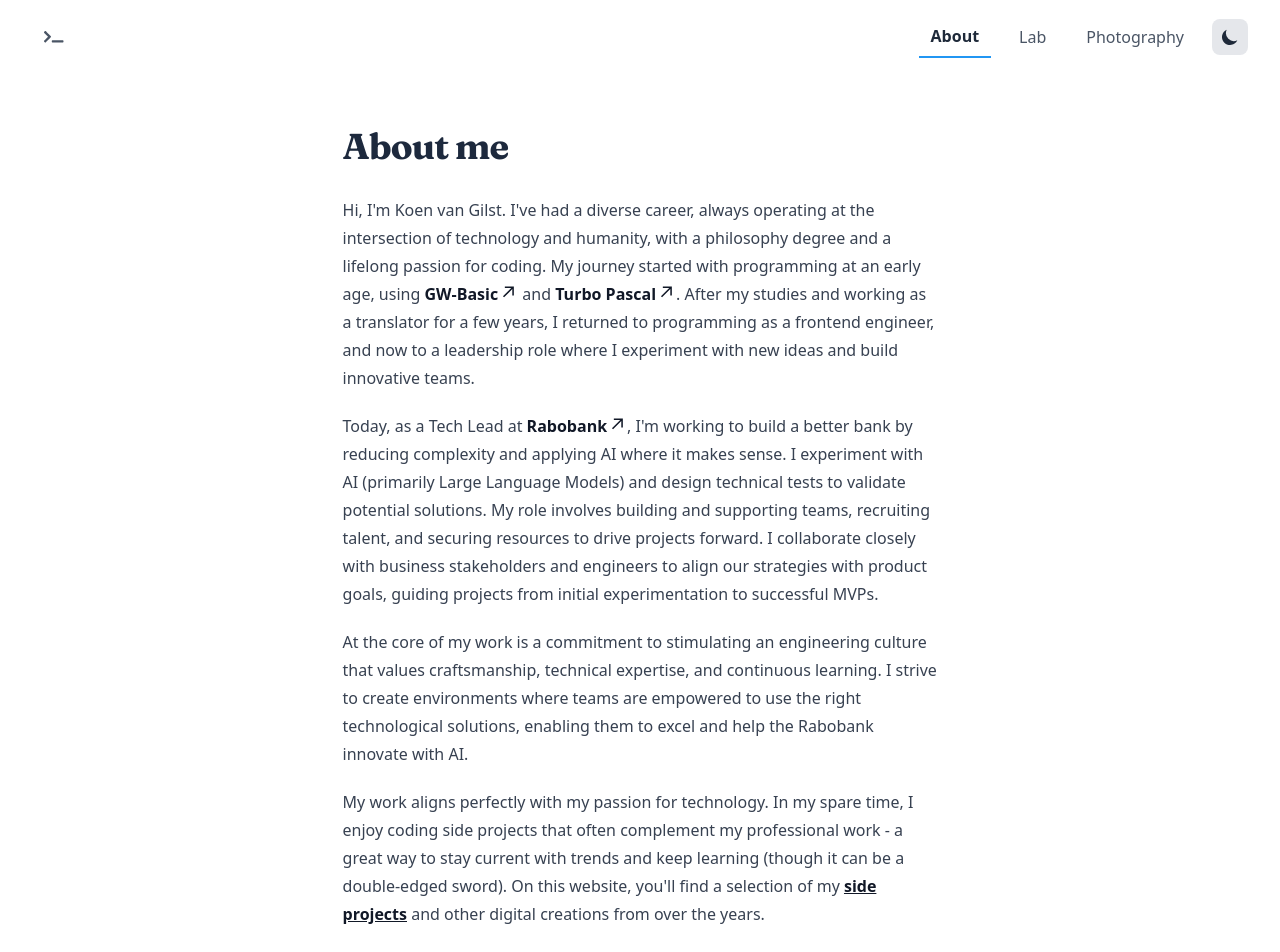
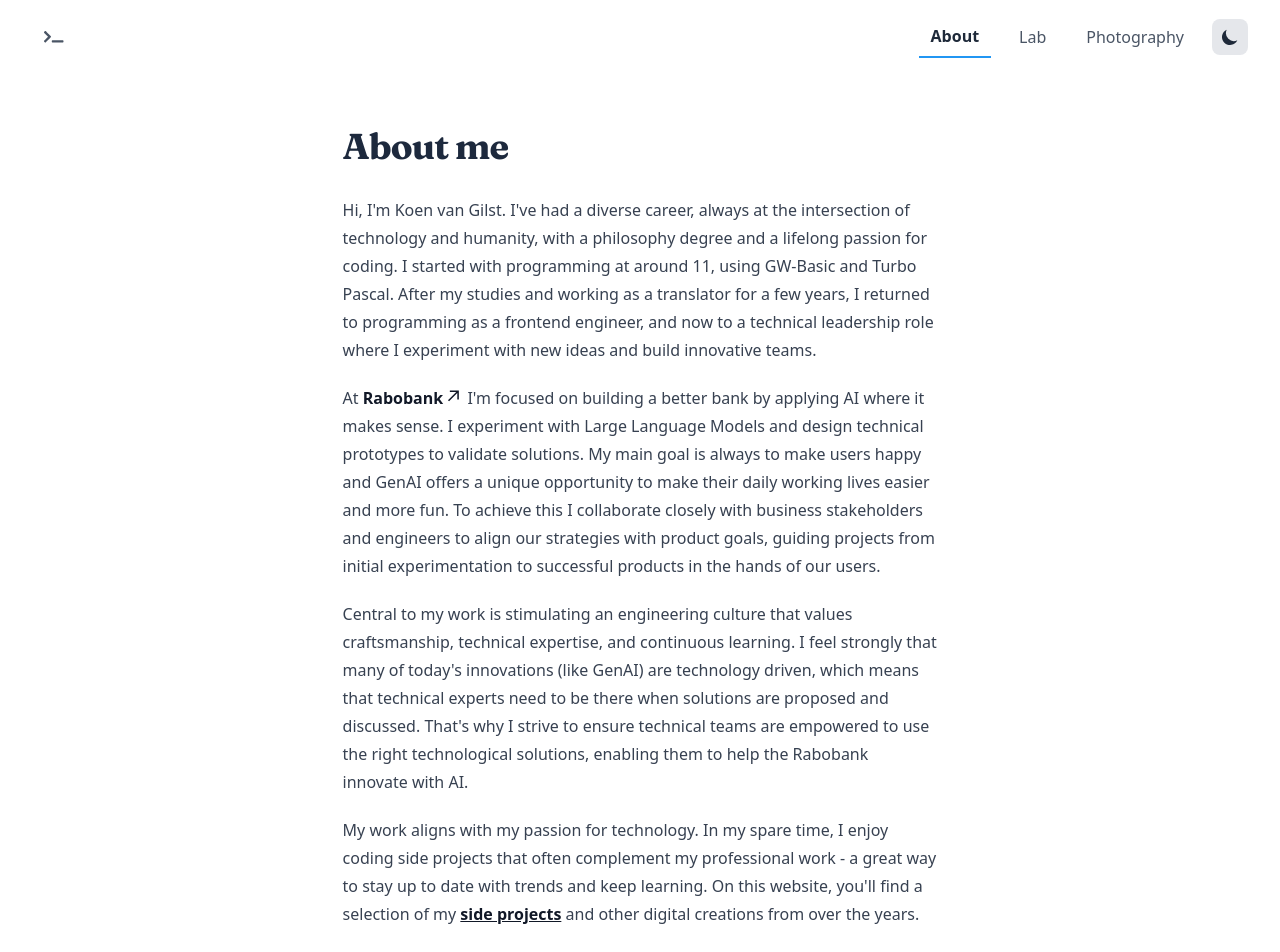
Before and after one commit to vnglst/koenvangilst.nl, a Next.js app: page /about in a window 1280 px wide. Shown: the top 952 px of the page. Built offline with nearby package versions, Linux system fonts and the light colour scheme.

Commit message:
update about

```diff
--- a/app/about/page.tsx
+++ b/app/about/page.tsx
@@ -17,31 +17,32 @@ export default async function About() {
       <Prose>
         <Heading level={1}>About me</Heading>
         <p>
-          Hi, I'm Koen van Gilst. I've had a diverse career, always operating at the intersection of technology and
-          humanity, with a philosophy degree and a lifelong passion for coding. My journey started with programming at
-          an early age, using <Link href="https://en.wikipedia.org/wiki/GW-BASIC">GW-Basic</Link> and{' '}
-          <Link href="https://en.wikipedia.org/wiki/Turbo_Pascal">Turbo Pascal</Link>. After my studies and working as a
-          translator for a few years, I returned to programming as a frontend engineer, and now to a leadership role
-          where I experiment with new ideas and build innovative teams.
+          Hi, I'm Koen van Gilst. I've had a diverse career, always at the intersection of technology and humanity, with
+          a philosophy degree and a lifelong passion for coding. I started with programming at around 11, using GW-Basic
+          and Turbo Pascal. After my studies and working as a translator for a few years, I returned to programming as a
+          frontend engineer, and now to a technical leadership role where I experiment with new ideas and build
+          innovative teams.
         </p>
         <p>
-          Today, as a Tech Lead at <Link href="https://www.rabobank.nl">Rabobank</Link>, I'm working to build a better
-          bank by reducing complexity and applying AI where it makes sense. I experiment with AI (primarily Large
-          Language Models) and design technical tests to validate potential solutions. My role involves building and
-          supporting teams, recruiting talent, and securing resources to drive projects forward. I collaborate closely
-          with business stakeholders and engineers to align our strategies with product goals, guiding projects from
-          initial experimentation to successful MVPs.
+          At <Link href="https://www.rabobank.nl">Rabobank</Link> I'm focused on building a better bank by applying AI
+          where it makes sense. I experiment with Large Language Models and design technical prototypes to validate
+          solutions. My main goal is always to make users happy and GenAI offers a unique opportunity to make their
+          daily working lives easier and more fun. To achieve this I collaborate closely with business stakeholders and
+          engineers to align our strategies with product goals, guiding projects from initial experimentation to
+          successful products in the hands of our users.
         </p>
         <p>
-          At the core of my work is a commitment to stimulating an engineering culture that values craftsmanship,
-          technical expertise, and continuous learning. I strive to create environments where teams are empowered to use
-          the right technological solutions, enabling them to excel and help the Rabobank innovate with AI.
+          Central to my work is stimulating an engineering culture that values craftsmanship, technical expertise, and
+          continuous learning. I feel strongly that many of today's innovations (like GenAI) are technology driven,
+          which means that technical experts need to be there when solutions are proposed and discussed. That's why I
+          strive to ensure technical teams are empowered to use the right technological solutions, enabling them to help
+          the Rabobank innovate with AI.
         </p>
         <p>
-          My work aligns perfectly with my passion for technology. In my spare time, I enjoy coding side projects that
-          often complement my professional work - a great way to stay current with trends and keep learning (though it
-          can be a double-edged sword). On this website, you'll find a selection of my{' '}
-          <Link href="/lab?q=side-project">side projects</Link> and other digital creations from over the years.
+          My work aligns with my passion for technology. In my spare time, I enjoy coding side projects that often
+          complement my professional work - a great way to stay up to date with trends and keep learning. On this
+          website, you'll find a selection of my <Link href="/lab?q=side-project">side projects</Link> and other digital
+          creations from over the years.
         </p>
       </Prose>
     </Container>
```
